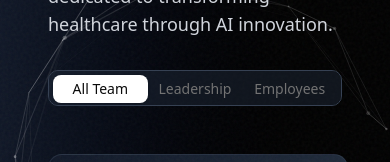
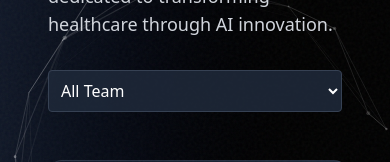
Before and after one commit to jayesh-verma-code/Project-N, a Next.js app: page /team in a window 390 px wide. Shown: the part 260-422 px from the top of the page. Built offline with nearby package versions, Linux system fonts and the light colour scheme.

Commit message:
fix: fixed team page menu

```diff
--- a/app/team/page.tsx
+++ b/app/team/page.tsx
@@ -125,6 +125,20 @@ export default function TeamPage() {
             }
             transition={{ duration: 0.6, delay: 0.3 }}
           >
+            <div className="md:hidden w-full">
+              <select
+                className="w-full p-2 rounded bg-gray-800/90 border border-gray-700 text-white"
+                value={activeTab}
+                onChange={(e) => setActiveTab(e.target.value)}
+              >
+                <option value="all">All Team</option>
+                <option value="leadership">Leadership</option>
+                <option value="employee">Employees</option>
+                <option value="intern">Interns</option>
+              </select>
+            </div>
+
+            <div className="hidden md:block">
               <Tabs
                 defaultValue="all"
                 value={activeTab}
@@ -137,6 +151,7 @@ export default function TeamPage() {
                   <TabsTrigger value="intern">Interns</TabsTrigger>
                 </TabsList>
               </Tabs>
+            </div>
           </motion.div>
         </div>
       </header>
--- a/contents/team-section.ts
+++ b/contents/team-section.ts
@@ -9,7 +9,7 @@ export const teamMembers: TeamMember[] = [
     category: "leadership",
     education: "BTECH(AIML) , JNTUH",
     avatar:
-        "https://res.cloudinary.com/dqqyuvg1v/image/upload/v1742123891/deekshith_gzmwvn.jpg",
+      "https://res.cloudinary.com/dqqyuvg1v/image/upload/v1742140113/WhatsApp_Image_2025-03-16_at_18.05.57_riazfm.jpg",
   },
   {
     id: "advisor",
@@ -274,4 +274,13 @@ export const teamMembers: TeamMember[] = [
     avatar:
       "https://res.cloudinary.com/dqqyuvg1v/image/upload/v1742124085/snita_r9v5si.png",
   },
+  {
+    id: "karishma-handa",
+    name: "Karishma Handa ",
+    role: "UI/UX Designer Intern",
+    category: "intern",
+    education: "BSc ( 3D Interior & Architecture ) , ICAT DMC",
+    avatar:
+      "https://res.cloudinary.com/dqqyuvg1v/image/upload/v1742139877/WhatsApp_Image_2025-03-16_at_20.30.45_egmfyh.jpg",
+  },
 ];
```
Lines whose indentation alone changed are shown as unchanged.
